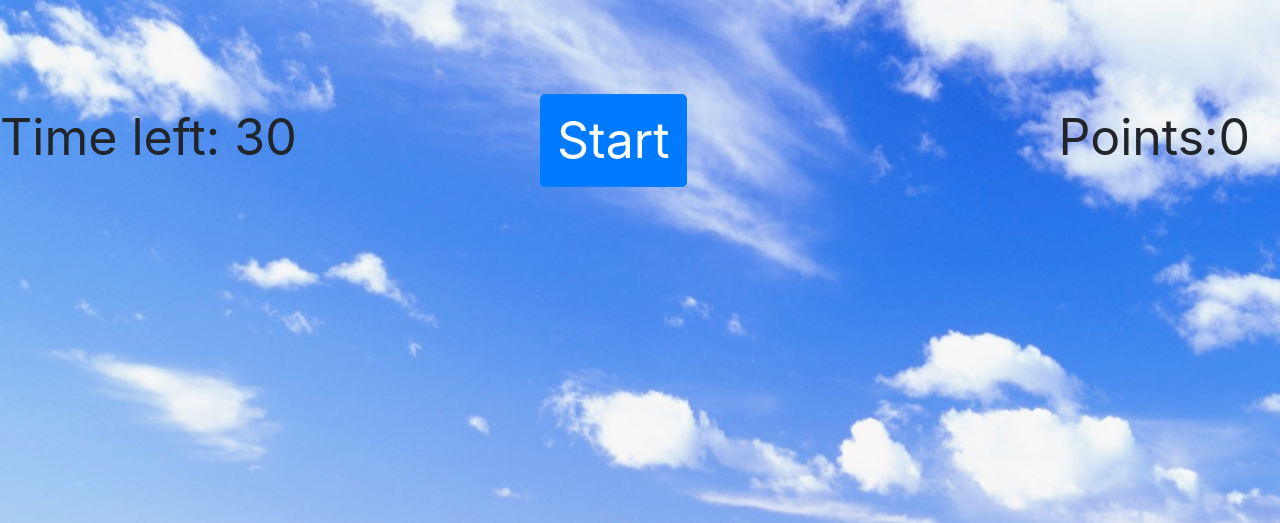
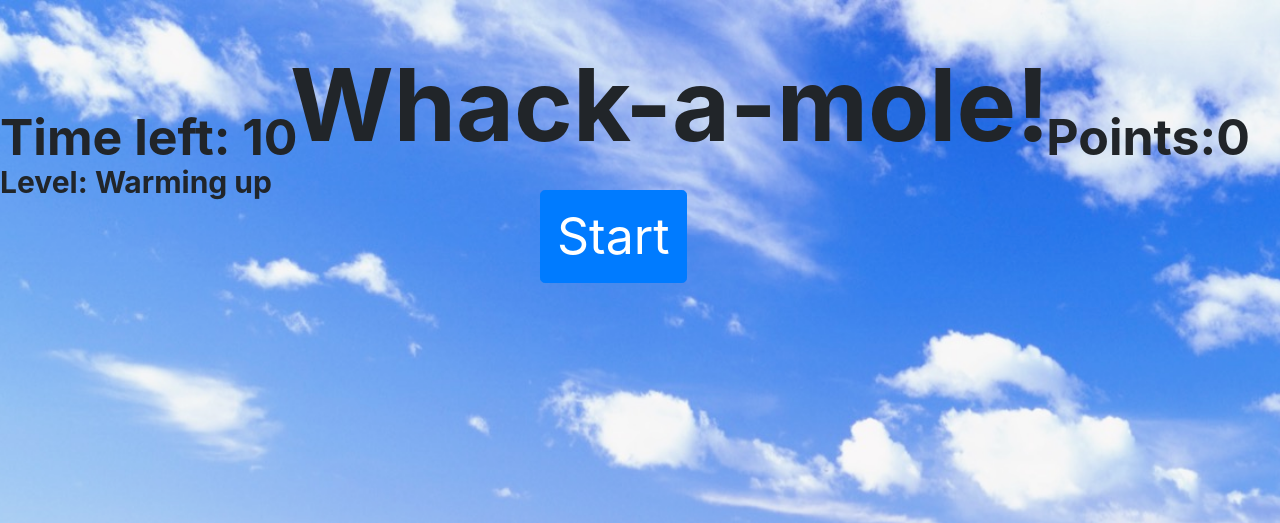
Before and after one commit to Laciface/whack-a-mole, a Flask app: page / in a window 1280 px wide. Shown: the top 523 px of the page. Run offline with Flask 2, Linux system fonts and the light colour scheme; some libraries are stand-ins or nearby versions.

Commit message:
levels added

```diff
--- a/static/js/main.js
+++ b/static/js/main.js
@@ -4,6 +4,13 @@ let cursorDistance = 3
 let maxId = 15
 let minId = 1
 let game = true
+
+let tripleSound = new Audio("/static/sound/triple.mp3");
+let inhumanSound = new Audio("/static/sound/inhuman.mp3");
+let airhornSound = new Audio("/static/sound/airhorn.mp3");
+let nooneSound = new Audio("/static/sound/noone.mp3")
+let screamSound = new Audio("/static/sound/scream.mp3")
+let timerSound = new Audio("/static/sound/timer.mp3")
 
 function initGame() {
     TimeCount();
@@ -14,23 +21,21 @@ function initGame() {
 
 initGame()
 
-function hammerCursor() {
-    let gameContainer = document.querySelector('.game')
-    gameContainer.style.cursor = "url('../images/hammer.png'), auto";
-}
-
-
-function hammerMove() {
-
-    let gameContainer = document.querySelector('.game');
-    gameContainer.onmousemove = applyHammerPointer
-
-    let hammer = document.querySelector('#hammer')
-
-    function applyHammerPointer(event) {
-        hammer.style.left = event.clientX - (hammer.offsetWidth / cursorDistance) + 'px'
-        hammer.style.top = event.clientY - (hammer.offsetHeight / cursorDistance) + 'px'
-    }
+function start() {
+    let button = document.querySelector('.btn.btn-primary.btn-lg')
+    let level = document.querySelector('.level')
+    button.addEventListener('click', function () {
+        if (level.textContent === 'Warming up') {
+            level.textContent = 0
+        } else {
+            let levelUp = parseInt(level.textContent)
+            levelUp += 1
+            level.textContent = levelUp
+        }
+        moleAppear()
+        button.style.visibility = 'hidden'
+        button.innerHTML = 'Next level'
+    })
 }
 
 
@@ -48,19 +53,11 @@ function moleAppear() {
                 }, randomTime)
             }
         }
+    } else {
+        return 'Game over'
     }
 }
 
-
-function hammerRotate() {
-    let hammer = document.getElementById('hammer');
-    hammer.addEventListener('mousedown', function () {
-        hammer.style.transform = "rotate(-90deg)"
-    })
-    hammer.addEventListener('mouseup', function () {
-        hammer.style.transform = "rotate(-20deg)"
-    })
-}
 
 function TimeCount() {
     let points = document.getElementById('points')
@@ -69,35 +66,29 @@ function TimeCount() {
     button.addEventListener('click', function () {
         let timeLeft = parseInt(time.textContent)
         let count = setInterval(function () {
-            if (timeLeft > 0) {
+            if (timeLeft === 5) {
+                timerSound.play()
+                timeLeft -= 1
+                time.textContent = timeLeft
+            } else if ( timeLeft > 0){
                 timeLeft -= 1
                 time.textContent = timeLeft
             } else {
                 clearInterval(count)
                 alert('Your score is: ' + points.textContent)
                 game = false
+                playAgain(button, time)
             }
 
         }, 1000)
     })
 }
 
-function start() {
-    let button = document.querySelector('.btn.btn-primary.btn-lg')
-    button.addEventListener('click', function () {
-        moleAppear()
-    })
-}
+
 
 function gainPoints() {
     let moles = document.querySelectorAll('.mole-pic');
     let points = document.getElementById('points')
-
-    let tripleSound = new Audio("/static/sound/triple.mp3");
-    let inhumanSound = new Audio("/static/sound/inhuman.mp3");
-    let airhornSound = new Audio("/static/sound/airhorn.mp3");
-    let nooneSound = new Audio("/static/sound/noone.mp3")
-    let screamSound = new Audio("/static/sound/scream.mp3")
 
     for (let mole of moles) {
         mole.addEventListener('click', function () {
@@ -132,3 +123,24 @@ function playSound() {
         sound.play();
     }
 }
+
+// function countDown() {
+//     let modal = document.getElementById('modal');
+//     let count = 3
+//     setInterval(function () {
+//         modal.textContent = count
+//         count -= 1
+//     })
+// }
+
+function playAgain(button, time) {
+    let points = document.getElementById('points')
+    button.style.visibility = 'visible'
+    time.textContent = 30
+    button.addEventListener('click', function () {
+        game = true
+        points.textContent = 0
+        moleAppear()
+    })
+
+}
--- a/static/style/main.css
+++ b/static/style/main.css
@@ -49,6 +49,7 @@ body {
 }
 
 .timer {
+  font-weight: bold;
   position: absolute;
   font-size: 50px;
   display: inline-block;
@@ -58,6 +59,7 @@ body {
 
 .points {
   font-size: 50px;
+  font-weight: bold;
   top: 5%;
   font-family: BlinkMacSystemFont;
   display: flex;
@@ -74,9 +76,30 @@ body {
 
 #start-button {
   position: fixed;
-  top: 18%;
+  top: 30%;
   left: 50%;
   margin-top: -50px;
   margin-left: -100px;
   font-size: 50px;
 }
+
+.title {
+  position: fixed;
+  top: 10%;
+  left: 50%;
+  margin-top: -50px;
+  margin-left: -350px;
+  font-size: 100px;
+  font-weight: bold;
+  font-family: BlinkMacSystemFont
+}
+
+.level-style {
+  font-weight: bold;
+  display: inline;
+  position: fixed;
+  top: 20%;
+  left: 0%;
+  font-size: 30px;
+  font-family: BlinkMacSystemFont;
+}
--- a/templates/index.html
+++ b/templates/index.html
@@ -3,8 +3,12 @@
 <head>
     <meta charset="UTF-8">
     <title>Whack-a-mole</title>
+
     <link rel="stylesheet" type="text/css" href="/static/style/main.css">
     <link rel="stylesheet" href="https://stackpath.bootstrapcdn.com/bootstrap/4.5.2/css/bootstrap.min.css" integrity="sha384-JcKb8q3iqJ61gNV9KGb8thSsNjpSL0n8PARn9HuZOnIxN0hoP+VmmDGMN5t9UJ0Z" crossorigin="anonymous">
+    <link rel="stylesheet" href="https://cdnjs.cloudflare.com/ajax/libs/font-awesome/4.7.0/css/font-awesome.min.css"/>
+
+
     <script type="text/javascript" src="static/js/main.js" defer></script>
     <script src="https://code.jquery.com/jquery-3.5.1.slim.min.js" integrity="sha384-DfXdz2htPH0lsSSs5nCTpuj/zy4C+OGpamoFVy38MVBnE+IbbVYUew+OrCXaRkfj" crossorigin="anonymous"></script>
     <script src="https://cdn.jsdelivr.net/npm/popper.js@1.16.1/dist/umd/popper.min.js" integrity="sha384-9/reFTGAW83EW2RDu2S0VKaIzap3H66lZH81PoYlFhbGU+6BZp6G7niu735Sk7lN" crossorigin="anonymous"></script>
@@ -13,15 +17,16 @@
 
 </head>
 <body>
+<div class="title">Whack-a-mole!</div>
 <div class="time-container">
-    <div class="timer">Time left: <span id="time">30</span></div>
+    <div class="timer">Time left: <span id="time">10</span></div>
     <div class="points">Points: <span id="points">0</span></div>
     <button id="start-button" class="btn btn-primary btn-lg">Start</button>
 
 </div>
+<div class="level-style">Level: <span class="level">Warming up</span></div>
 
 <div class="game">
-<!--    <img id="hammer" src="../static/images/hammer.png" alt="hammer">-->
     <div class="hole-container" id="game-field">
         <div class="row">
 
```
Also changed, not shown: static/js/hammer.js (added, +28 -0 lines).
